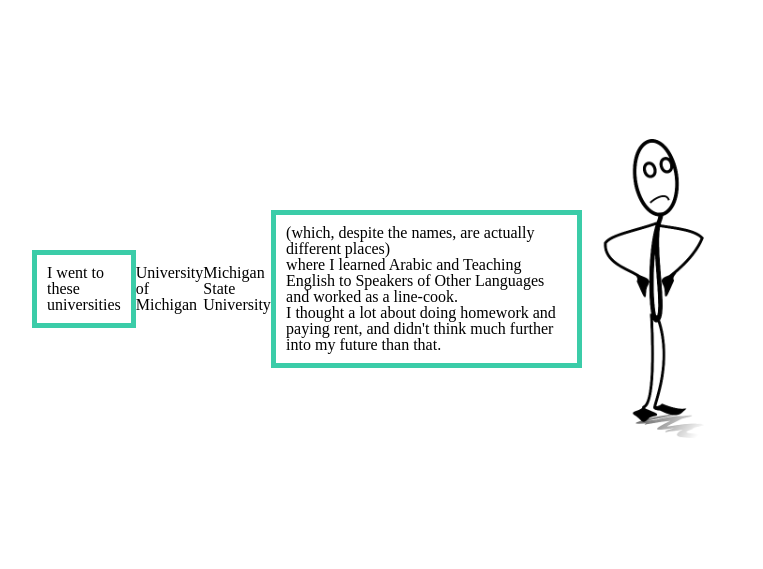
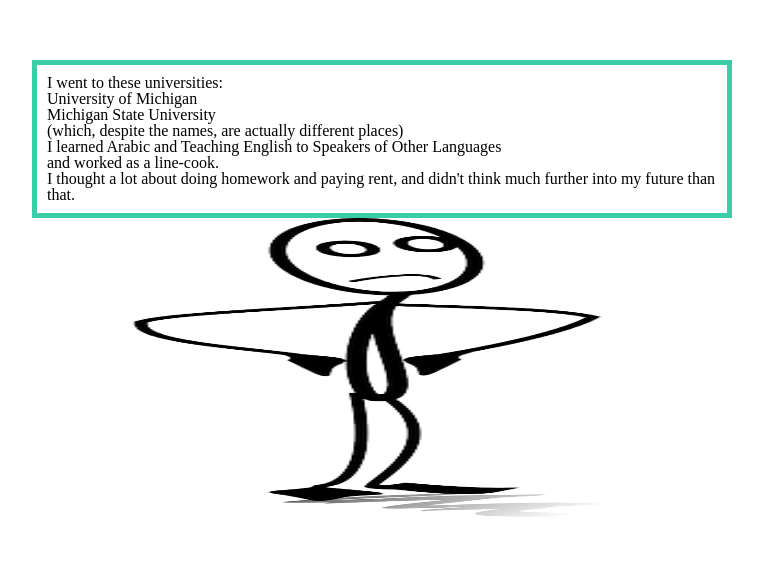
Before and after one commit to KHollobaugh/portfolio-website, a website: page index.html in a window 1280 px wide. Shown: the part 2511-3080 px from the top of the page, without its empty margins (258-1021 px from the left). Drawn offline with Linux system fonts and the light colour scheme.

Commit message:
rewrote content-3 html

```diff
--- a/index.html
+++ b/index.html
@@ -58,15 +58,27 @@
     </div>
 
     <div class = "story-section-3 text">
+
         <div class="content-3">
-        <p>I went to these universities</p>
-        <h3>University of Michigan</h3>
-        <h3>Michigan State University</h3>
-        <p>(which, despite the names, are actually different places)<br>
-        where I learned Arabic and Teaching English to Speakers of Other Languages<br>
-        and worked as a line-cook.<br>
-        I thought a lot about doing homework and paying rent, and didn't think much further into my future than that.</p>
-            <img src="images/angry-person.png"/>
+            <div class = "text-content">
+            <div class="upper-box">
+                <p>I went to these universities:</p>
+            </div>
+
+            <div class="middle-boxes">
+                <h3>University of Michigan</h3>
+                <h3>Michigan State University</h3>
+            </div>
+            <div class="middle-box-text">
+                <p>(which, despite the names, are actually different places)</p>
+            </div>
+            <div class="lower-box">
+                <p>I learned Arabic and Teaching English to Speakers of Other Languages<br>
+                and worked as a line-cook.<br>
+                I thought a lot about doing homework and paying rent, and didn't think much further into my future than that.</p>
+            </div>
+        </div>
+        <img src="images/angry-person.png"/>
     </div>
     </div>
 
--- a/less/index.less
+++ b/less/index.less
@@ -230,13 +230,19 @@
         height: 100%;
         width: 100%;
         display: flex;
-        align-items: center;
-        justify-content: space-between;
-        p {
+        flex-direction: column;
+        justify-content: center;
+        .upper-box {
+            width: 220px;
+        }
+        .text-content {
             border: 5px solid #3BCCA8;
             height: auto;
+            width: auto;
             padding: 10px;
+            align-items: center;
         }
+
         img {
             width: auto;
             height: 300px;
```
Also changed, not shown: css/index.css.
